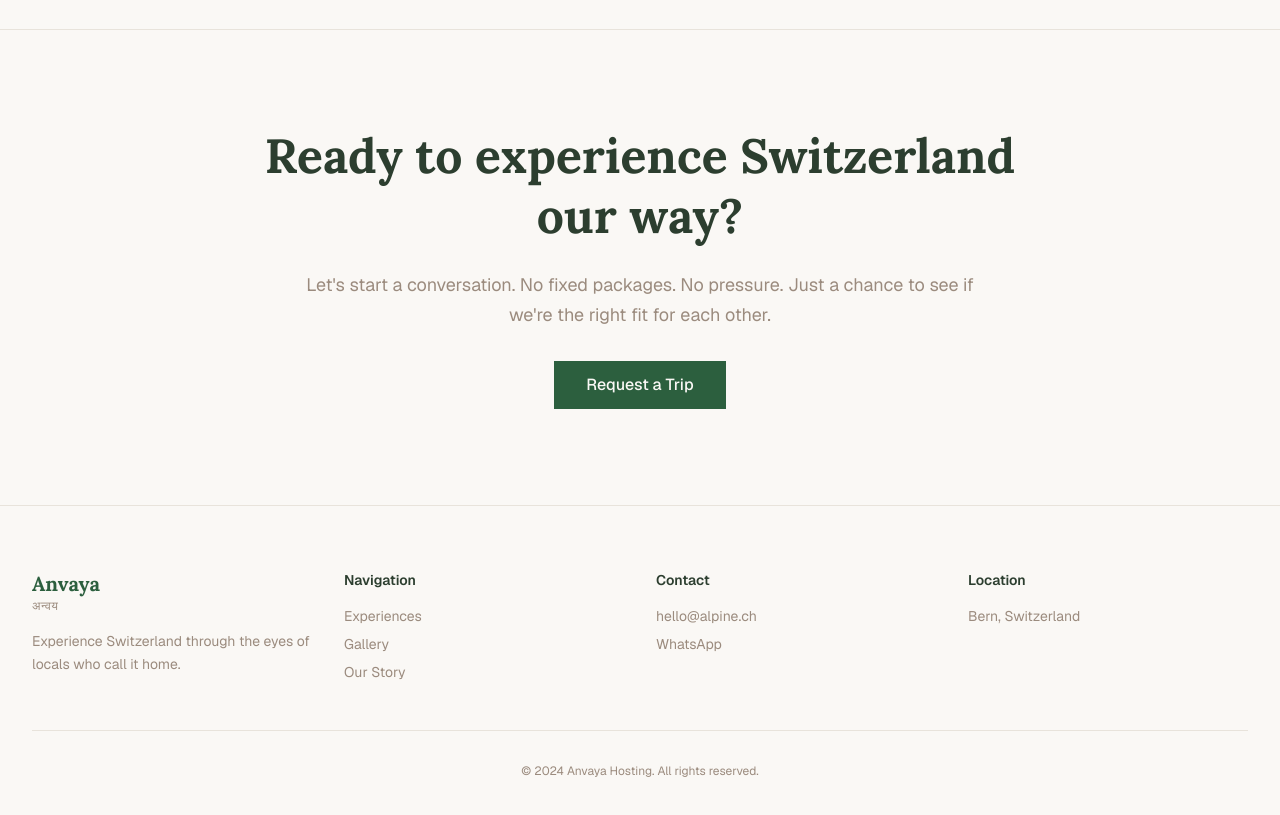
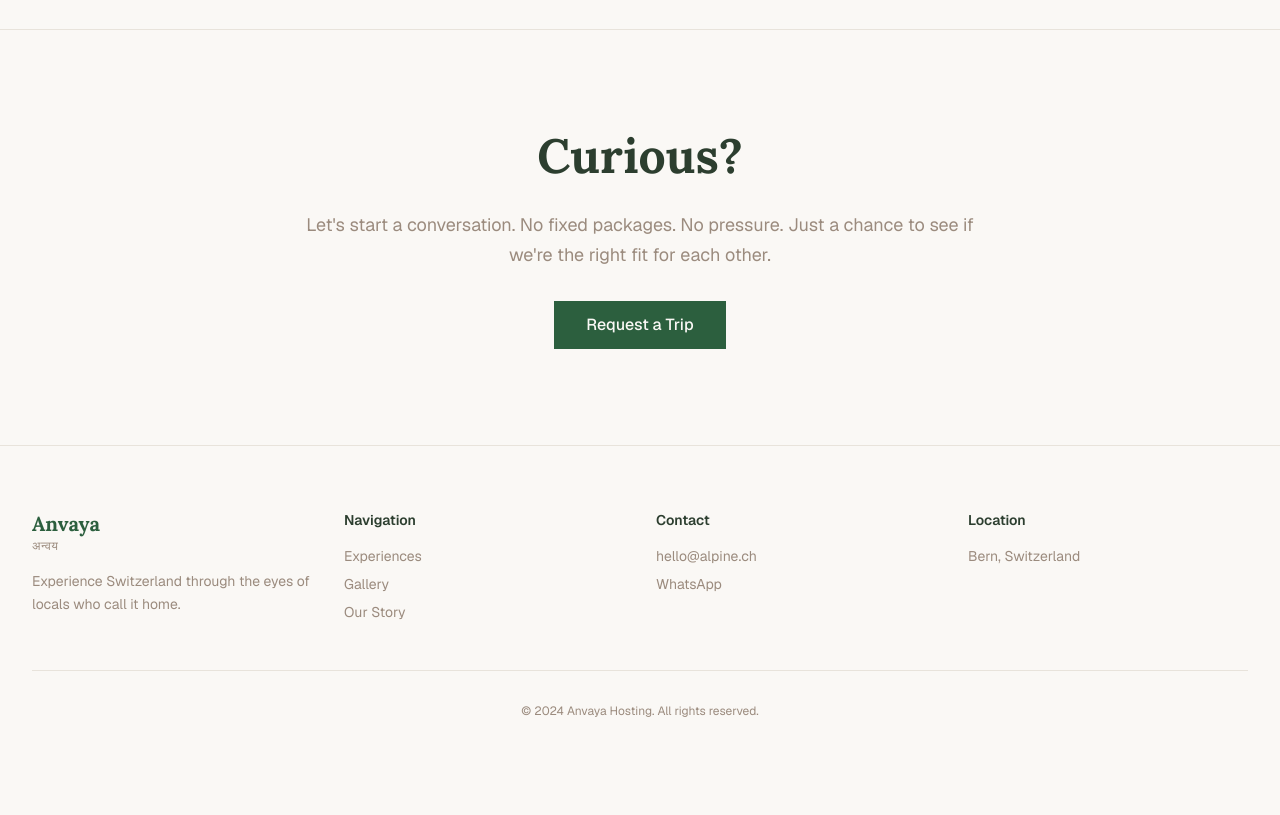
Before and after one commit to nitishspatkar/anvaya, a Next.js app: page /about in a window 1280 px wide. Shown: the part 2680-3495 px from the top of the page. After the commit the page ends 3463 px from the top, so only its background shows below. Built offline with nearby package versions, Linux system fonts and the light colour scheme.

Commit message:
Updated text

```diff
--- a/components/sections/about-cta.tsx
+++ b/components/sections/about-cta.tsx
@@ -6,7 +6,7 @@ export default function AboutCTA() {
       <div className="max-w-4xl mx-auto px-4 md:px-8 py-16 md:py-24">
         <div className="text-center">
           <h2 className="font-serif text-4xl md:text-5xl font-bold text-foreground mb-6 leading-tight">
-            Ready to experience Switzerland our way?
+            Curious?
           </h2>
           <p className="text-lg text-muted-foreground mb-8 leading-relaxed max-w-2xl mx-auto">
             Let&apos;s start a conversation. No fixed packages. No pressure. Just a chance to see if we&apos;re the right fit for each other.
```
